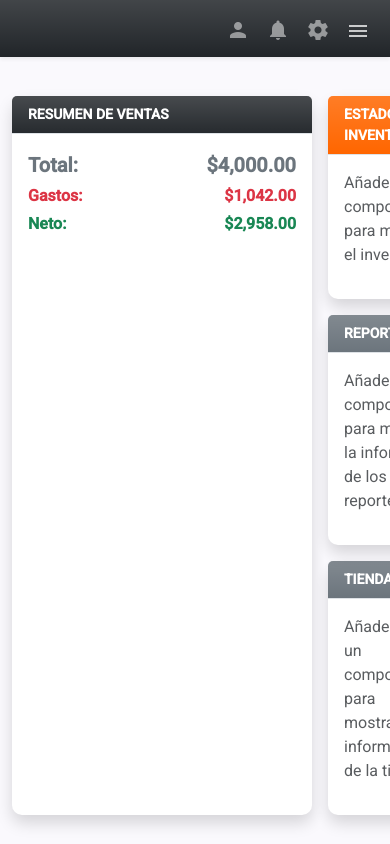
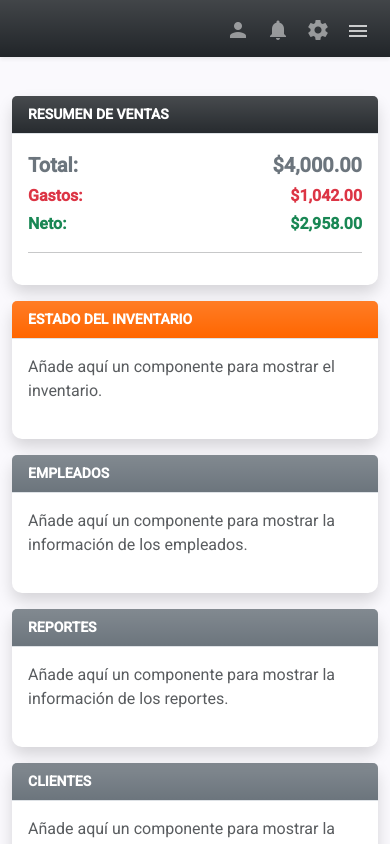
Before and after one commit to TinoMaster/virtual-dream, an Angular app: page /home in a window 390 px wide. Built offline with nearby package versions, Linux system fonts and the light colour scheme.

Commit message:
added defer to button change theme

```diff
--- a/src/app/pages/home/cards/sales-resume/sales-resume.component.html
+++ b/src/app/pages/home/cards/sales-resume/sales-resume.component.html
@@ -1,6 +1,6 @@
 <section class="">
   <!-- Resumen -->
-  <div class="d-flex flex-column gap-1">
+  <div class="d-flex flex-column gap-1 mb-1">
     <div class="d-flex justify-content-between text-secondary">
       <span class="fw-bold fs-5">{{ "total:" | titlecase }}</span>
       <span class="fw-bold fs-5">{{ "4000" | currency : "USD" }}</span>
@@ -16,4 +16,5 @@
       <span class="fw-bold">{{ "2958" | currency : "USD" }}</span>
     </div>
   </div>
+  <hr />
 </section>
--- a/src/app/pages/home/home.component.css
+++ b/src/app/pages/home/home.component.css
@@ -33,3 +33,33 @@
   grid-column: 2 / 2;
   grid-row: 3 / 6;
 }
+
+@media (max-width: 768px) {
+  .card-box {
+    grid-template-columns: repeat(auto-fit, minmax(100%, 1fr));
+  }
+  .card-box .card-sales {
+    grid-column: 1 / 1;
+    grid-row: 1 / 1;
+  }
+  .card-box .card-inventory {
+    grid-column: 1 / 1;
+    grid-row: 2 / 2;
+  }
+  .card-box .card-employees {
+    grid-column: 1 / 1;
+    grid-row: 3 / 3;
+  }
+  .card-box .card-reports {
+    grid-column: 1 / 1;
+    grid-row: 4 / 4;
+  }
+  .card-box .card-clients {
+    grid-column: 1 / 1;
+    grid-row: 5 / 5;
+  }
+  .card-box .card-store {
+    grid-column: 1 / 1;
+    grid-row: 6 / 6;
+  }
+}
--- a/src/app/shared/components/sidebar/sidebar.component.html
+++ b/src/app/shared/components/sidebar/sidebar.component.html
@@ -55,6 +55,8 @@
     <hr />
     @defer () {
     <app-button-change-theme></app-button-change-theme>
+    } @placeholder (minimum 1000ms) {
+    <p>Cargando...</p>
     }
   </div>
 </aside>
```
